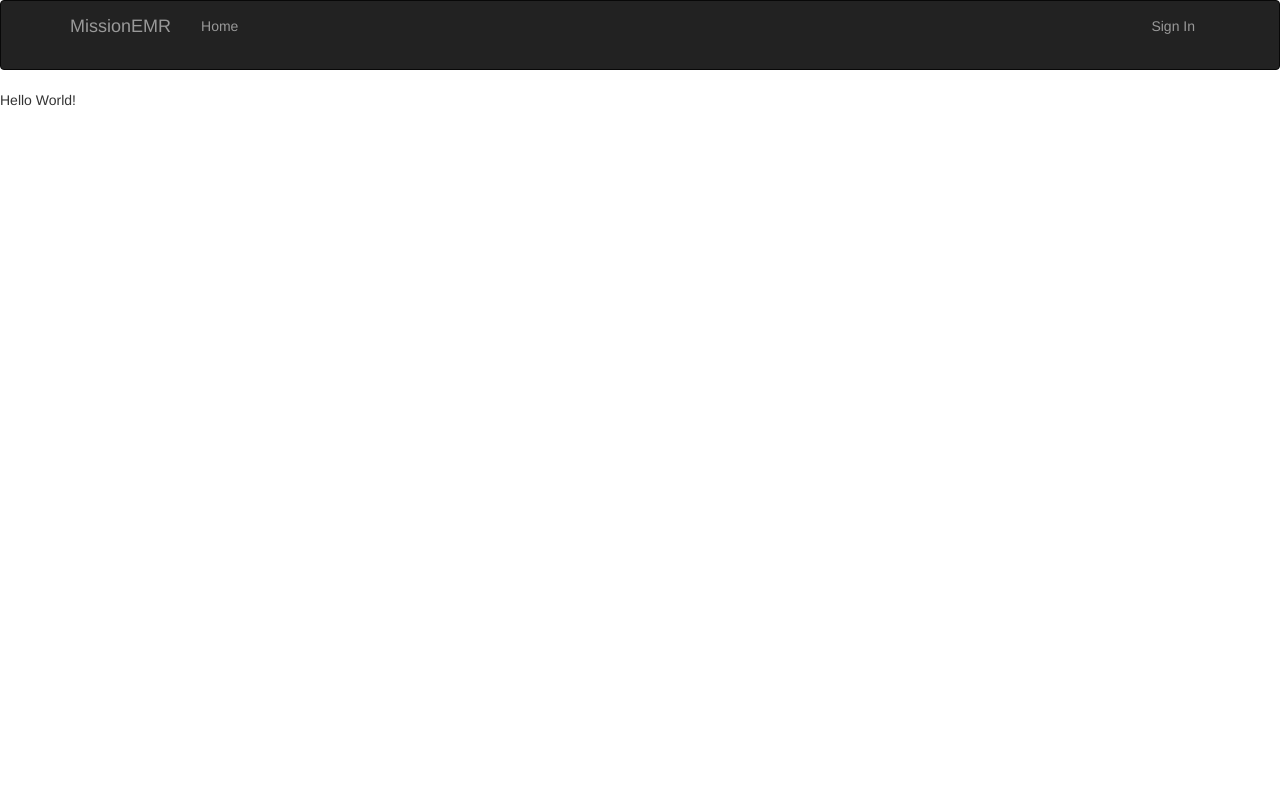
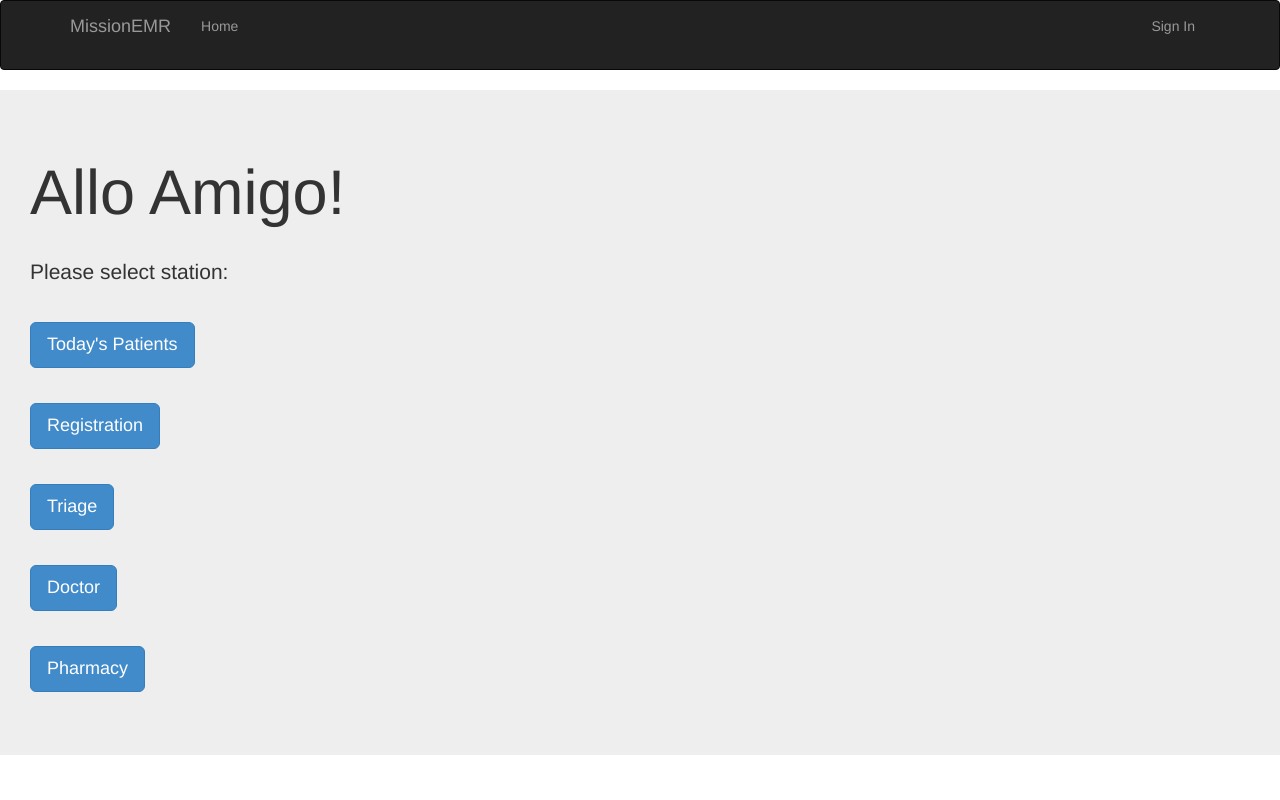
Before and after one commit to PivottVentures/MissionEMR, a Flask app: page /demo in a window 1280 px wide. Run offline with Flask 2, Linux system fonts and the light colour scheme; parts of the project's set-up code (start-up, migrations or seed data) failed here and were passed over; some libraries are stand-ins or nearby versions.

Commit message:
Played with demo

```diff
--- a/app/templates/demo.html
+++ b/app/templates/demo.html
@@ -1,5 +1,23 @@
 {% extends "base.html" %}
 
 {% block content %}
-Hello World!
+
+<!-- of course, everything must be in french and english... how? -->
+<div class="jumbotron">
+	<!-- Add <user name> input -->
+	<h1>Allo Amigo!</h1>
+	<br>
+	<p>Please select station:</p>
+	<br>
+	<p><a class="btn btn-primary btn-lg" role="button">Today's Patients</a></p>
+	<br>
+	<p><a class="btn btn-primary btn-lg" role="button">Registration</a></p>
+	<br>
+	<p><a class="btn btn-primary btn-lg" role="button">Triage</a></p>
+	<br>
+	<p><a class="btn btn-primary btn-lg" role="button">Doctor</a></p>
+	<br>
+	<p><a class="btn btn-primary btn-lg" role="button">Pharmacy</a></p>
+</div>
+
 {% endblock %}
```
